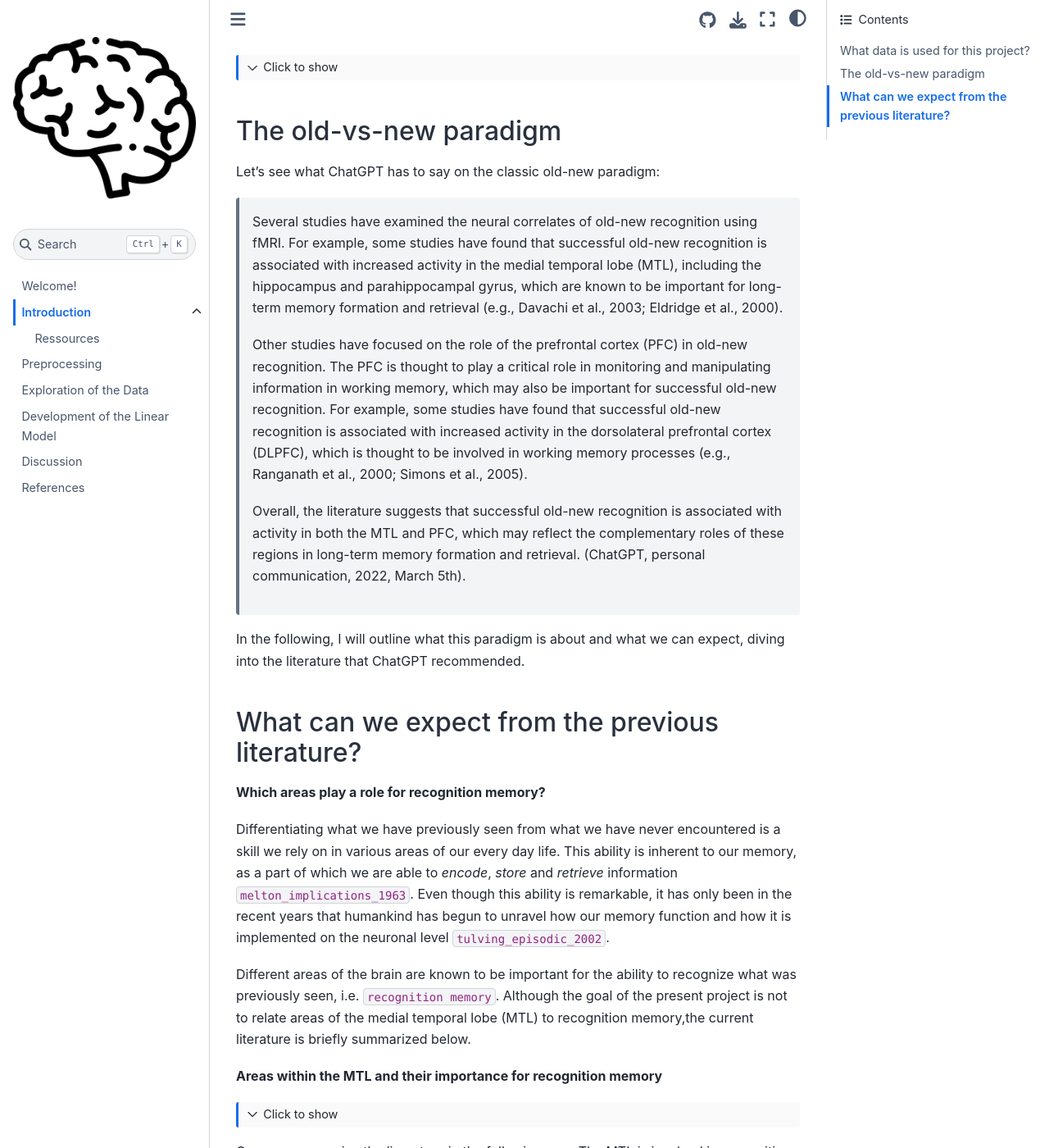
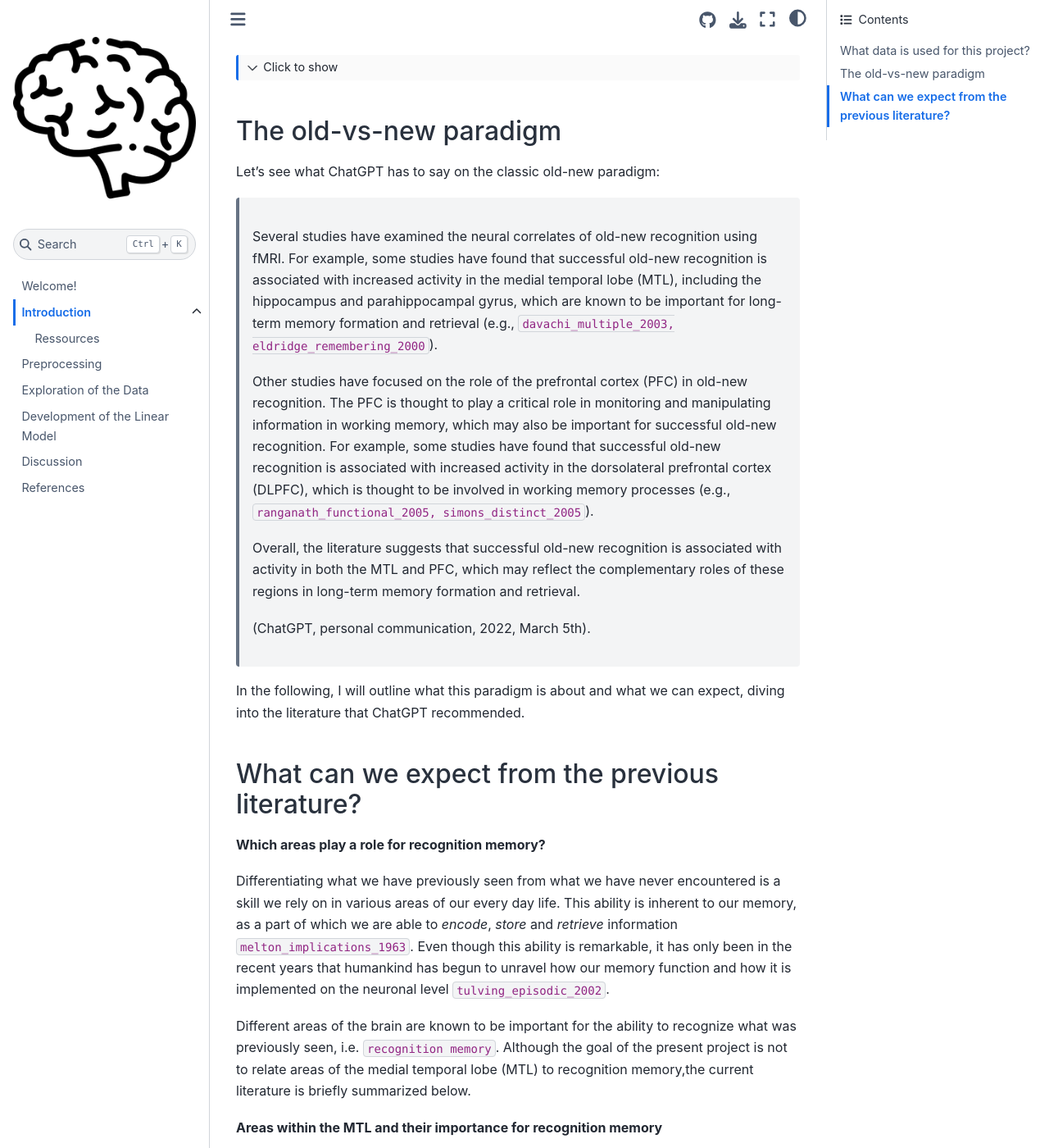
Before and after one commit to tchaase/research-internship-2022, a Jupyter Book: the page built from content/markdown/data_set.md, in a window 1280 px wide and 1400 px high, scrolled down 486 px. Shown: the whole window at 82% size. Built offline with Jupyter Book 1.0.4 settings and Sphinx 7.4.7 and the Sphinx Book theme 1.1.4, drawn with Linux system fonts in a browser that asks for light colours; cross-references to code outside the pages are shown as plain code; some of the changed text lies outside the part shown.

Commit message:
Updated references and added content

````diff
--- a/content/markdown/data_set.md
+++ b/content/markdown/data_set.md
@@ -23,11 +23,16 @@ How well can machine-learning be used to classify brain activation for the class
 
 Let's see what ChatGPT has to say on the classic old-new paradigm:
 <blockquote>
-<p> Several studies have examined the neural correlates of old-new recognition using fMRI. For example, some studies have found that successful old-new recognition is associated with increased activity in the medial temporal lobe (MTL), including the hippocampus and parahippocampal gyrus, which are known to be important for long-term memory formation and retrieval (e.g., Davachi et al., 2003; Eldridge et al., 2000).
+<p>
 
-Other studies have focused on the role of the prefrontal cortex (PFC) in old-new recognition. The PFC is thought to play a critical role in monitoring and manipulating information in working memory, which may also be important for successful old-new recognition. For example, some studies have found that successful old-new recognition is associated with increased activity in the dorsolateral prefrontal cortex (DLPFC), which is thought to be involved in working memory processes (e.g., Ranganath et al., 2000; Simons et al., 2005).
+Several studies have examined the neural correlates of old-new recognition using fMRI. For example, some studies have found that successful old-new recognition is associated with increased activity in the medial temporal lobe (MTL), including the hippocampus and parahippocampal gyrus, which are known to be important for long-term memory formation and retrieval (e.g., {cite:p}`davachi_multiple_2003, eldridge_remembering_2000`).
 
-Overall, the literature suggests that successful old-new recognition is associated with activity in both the MTL and PFC, which may reflect the complementary roles of these regions in long-term memory formation and retrieval. (ChatGPT, personal communication, 2022, March 5th).</p>
+Other studies have focused on the role of the prefrontal cortex (PFC) in old-new recognition. The PFC is thought to play a critical role in monitoring and manipulating information in working memory, which may also be important for successful old-new recognition. For example, some studies have found that successful old-new recognition is associated with increased activity in the dorsolateral prefrontal cortex (DLPFC), which is thought to be involved in working memory processes (e.g., {cite:p}`ranganath_functional_2005, simons_distinct_2005`).
+
+
+Overall, the literature suggests that successful old-new recognition is associated with activity in both the MTL and PFC, which may reflect the complementary roles of these regions in long-term memory formation and retrieval.
+
+(ChatGPT, personal communication, 2022, March 5th).</p>
 </blockquote>
 
 In the following, I will outline what this paradigm is about and what we can expect, diving into the literature that ChatGPT recommended.
@@ -43,15 +48,15 @@ Different areas of the brain are known to be important for the ability to recogn
 ```{toggle}
 Different areas of the MTL receive different inputs and are thought to be involved in different computations. In this section, it will briefly be outlined how different areas of the MTL may have varying importance for recognition memory.
 
-The perirhinal corte, which is known to play a role in object recognition {cite:p}`davachi_multiple_2003`, as well as object identification {cite:p}`murray_parahippocampal_2000`, has in the past been associated with the ventral visual stream {cite:p}`uzuki_neuroanatomy_1996`. The parahippocampal cortex on the other hand, is known to mainly receive input from areas within the dorsal visual stream. In this sense, for monkeys it has been shown that the parahippocampal cortex receives input from the dorsolateral prefrontal cortex {cite:p}`goldman-rakic_dual_1984` and the retrosplenial cortex {cite:p}`suzuki_neuroanatomy_1996`, which is involved in spatial cognition {cite:p}`mitchell_retrosplenial_2018`. Both of these areas are a major source of input to the entorhinal cortex, which in turn provides input to the hippocampus - at least in macaque monkeys {cite:p}`witter_entorhinal_1991` .
+The perirhinal corte, which is known to play a role in object recognition {cite:p}`davachi_multiple_2003`, as well as object identification {cite:p}`murray_parahippocampal_2000`, has in the past been associated with the ventral visual stream {cite:p}`suzuki_neuroanatomy_1996`. The parahippocampal cortex on the other hand, is known to mainly receive input from areas within the dorsal visual stream. In this sense, for monkeys it has been shown that the parahippocampal cortex receives input from the dorsolateral prefrontal cortex {cite:p}`goldman-rakic_dual_1984` and the retrosplenial cortex {cite:p}`suzuki_neuroanatomy_1996`, which is involved in spatial cognition {cite:p}`mitchell_retrosplenial_2018`. Both of these areas are a major source of input to the entorhinal cortex, which in turn provides input to the hippocampus - at least in macaque monkeys {cite:p}`witter_entorhinal_1991` .
 
 Thus, anatomically different regions of the MTL receive different inputs. Furthermore, they may also differ in their functionality, as lesion data suggests. Lesions to both the perihinal cortex and the parahippocampal gyrus lead to impairments in object recognition to a greater degree compared to monkeys that had a lesion in the hippocampus, amygdala and the adjacent cortices {cite:p}`zola-morgan_lesions_1989`. Ablatations of the perirhinal cortex in rhesus monkeys resulted in greater object recognition difficulties than ablatations of the entorhinal cortex {cite:p}`meunier_effects_1993, meunier_effects_1993`. In another study, the ablatation of the rhinal cortex has been shown to have similar implications for recogntion memory as a ablatation of the hippocampus {cite:p}`murray_visual_1986`. However, lesions to other of the above mentioned areas compared to lesion to the parahinal cortex alone have been associated with reduced recognition memory performance, but with the magnitude of such performance reduction being greatly decreased compared to perirhinal lesions alone {cite:p}`alvarez_damage_1995`. Although the studies above were performed using monkeys, it became apparent that one substructure - the perirhinal cortex may in particular be associated with recognition memory.
 
 How this translates to humans is difficult to estimate, as lesion studies with humans are rare {cite:p}`davachi_multiple_2003`. It has been founnd that damage limited to the hippocampus can be associated in particular with impairments toward recollection, not recognition {cite:p}`holdstock_under_2002, mayes_relative_2002`. Within tasks that require recollection of details, recognition memory may however be impaired as a result of hippocampal insults {cite:p}`holdstock_under_2002`.  However, studies exist that link selective hippocampal damage and impairments for recongition memory (mann recongition) or that do not find a relatively greater impairment for recollection and familarity {cite:p}`stark_recognition_2002`.
 
-Although the literature is not clear as to wheather a clear division can be made between an association of the perrhinal cortex and recognition, as well as the hippocampus and recollection, such a division has been proposed by {cite:p}`brown_recognition_2001`. They state the main role of the perirhinal cortex to may be the processing of novel information, which is thought to occur in a rapid manner. Meanwhile, within the hippocampus they state there to be a recollection system. This has been supported by encoding activation within the hippocampus predicting recollection and encoding activatioin in the perirhinal cortex predicting later recognition, but not the other way around {cite:p}`davachi_multiple_2003`.
+Although the literature is not clear as to wheather a clear division can be made between an association of the perirhinal cortex and recognition, as well as the hippocampus and recollection, such a division has been proposed by {cite:p}`brown_recognition_2001`. They state the main role of the perirhinal cortex to may be the processing of novel information, which is thought to occur in a rapid manner. Meanwhile, within the hippocampus they state there to be a recollection system. This has been supported by encoding activation within the hippocampus predicting recollection and encoding activatioin in the perirhinal cortex predicting later recognition, but not the other way around {cite:p}`davachi_multiple_2003`. {cite:t}
 
-It should be noted, that furthermore different subregions of the hippocampus may play differerent roles for memory as a whole. {cite:t}`eldridge_dissociation_2005` found encoding and retrieval processes to be associated with different sub regions of the hippocampus. the dentate gyrus and the second and third field of the  cornu ammonis (CA) being associated with memory formation, while areas later in the hippocampal circuit (such as the subiculum) are associated with memory retrieval. However, this will not be covered in detail. The different subfields of the hippocampus are shown in [`Fig. 1`](Fig_1).
+It should be noted, that furthermore different subregions of the hippocampus may play differerent roles for memory as a whole. {cite:t}`eldridge_dissociation_2005` found encoding and retrieval processes to be associated with different sub regions of the hippocampus. The dentate gyrus and the second and third field of the  cornu ammonis (CA) being associated with memory formation, while areas later in the hippocampal circuit (such as the subiculum) are associated with memory retrieval. Similarily {cite:t}`eldridge_remembering_2000` showed that hippocampal activity is only predictice of recollection but not recognition in an earlier study (which was mentioned by Chat-GPT). However, this will not be covered in detail. The different subfields of the hippocampus are shown in [`Fig. 1`](Fig_1).
 
 
 :::{figure-md} Fig_1 \
@@ -63,7 +68,7 @@ This figure was published by {cite:t}`olsen_progress_2019`. Different hippocampa
 One can summarize the lizerature in the following way: The MTL is involved in recognition memory. Different subregions play different roles for recognition memory {cite:p}`davachi_multiple_2003`.
 
 While it was previously outlined that areas within the MTL are known to be particularily associated with recognition memory, Chat-GPT mentioned areas outside of the MTL to play a role for recognition memory.
-One study by {cite:t}`simons_is_2008` suggested by Chat-GPT however did not look into recognition memory and instead associated parietal activation with successful recollection. Chat-GPT did however point towards there being relatively little research on how the hippocampal formation and the cortex interact as part of episodic memory formation {cite:p}`ranganath_functional_2005-1`. This furthermore raises the question - if the previously outlined literature does not fall short in regards to the complex activation patterns displayed during successul retrieval. {cite:t}`ranganath_functional_2005-1` showed a distributed network of activity to aid successful memory retrieval.
+One study by {cite:t}`simons_distinct_2005` suggested by Chat-GPT however did not look into recognition memory and instead associated activity within different areas of the prefrontal cortex with successful recollection. Chat-GPT did however point towards there being relatively little research on how the hippocampal formation and the cortex interact as part of episodic memory formation {cite:p}`ranganath_functional_2005`. This furthermore raises the question - if the previously outlined literature does not fall short in regards to the complex activation patterns displayed during successul retrieval. {cite:t}`ranganath_functional_2005` showed a distributed network of activity to aid successful memory retrieval.
 
 **What role does the cortex play for (recognition) memory?**
 ```{toggle} recog_memory_cortex
@@ -87,12 +92,3 @@ Totally not because as a psychologist I don't know anything about molecules.
 <center><img src="https://media.giphy.com/media/v1.Y2lkPTc5MGI3NjExNDI0ZDk3Y2MyZWZhMjhhMzlkMTdmNzhlMDFkNmY0MjYxOWRhNTRkNyZjdD1n/3o6MbgktNOTZWhNlni/giphy.gif" alt="logo" title="Github" width="400" height="280" /></center>
 <center><sub><sup><sub><sup><sup>https://media.giphy.com/media/v1.Y2lkPTc5MGI3NjExNDI0ZDk3Y2MyZWZhMjhhMzlkMTdmNzhlMDFkNmY0MjYxOWRhNTRkNyZjdD1n/3o6MbgktNOTZWhNlni/giphy.gif </sup></sup></sub></sup></sub></center>
 ```
-
-
-
-
-**References**
-```{toggle}
-```{bibliography}
-:filter: docname in docnames
-```
````
